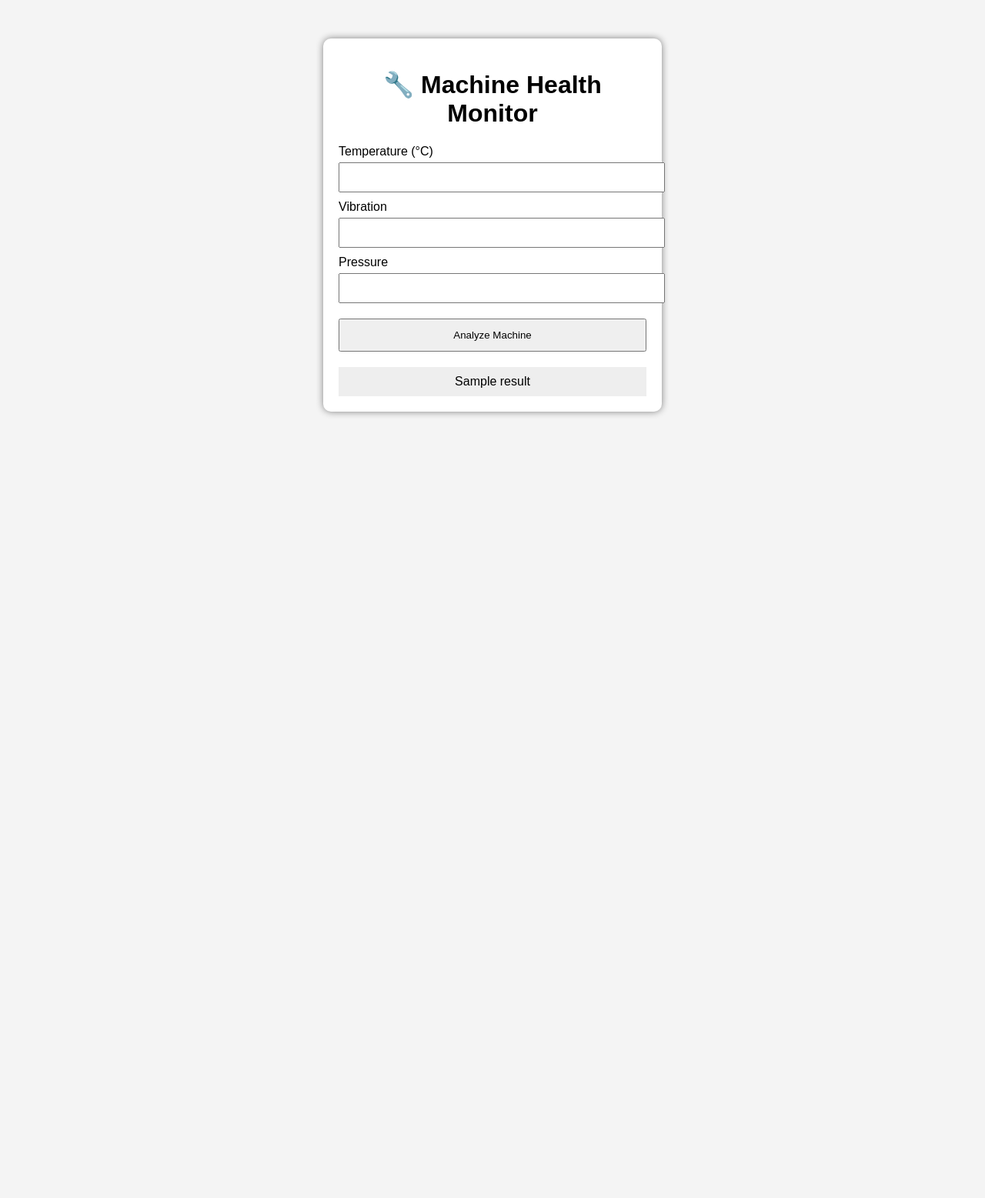
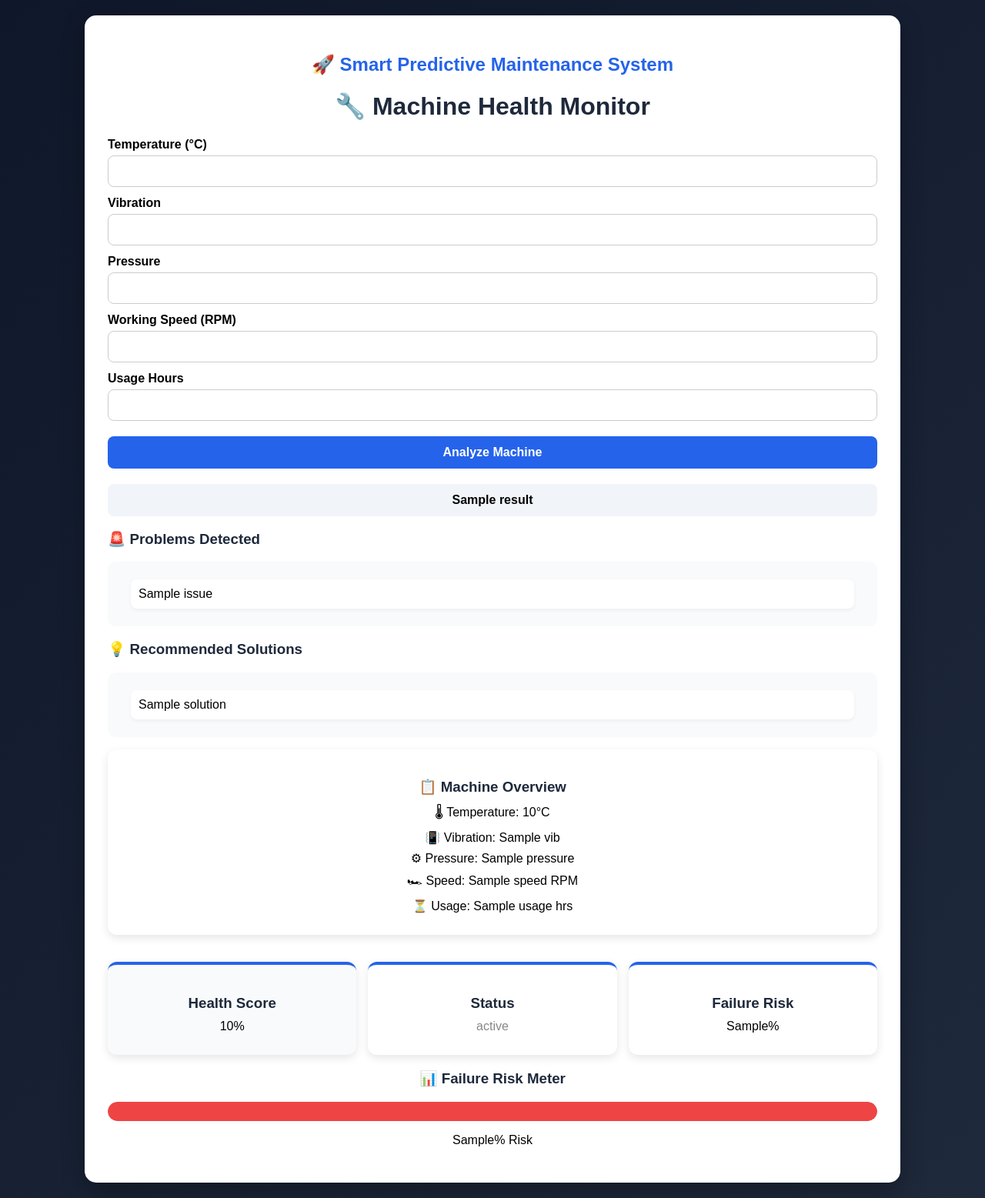
Before and after one commit to ChayaBL/machine-health-monitor, a Flask app: template templates/index.html in a window 1280 px wide. Shown: the whole page at 77% size. Before the commit the page ends 541 px from the top, so only its background shows below. Run offline with Flask 3, Linux system fonts and the light colour scheme; the template is opened without the code that fills it: most values are stand-ins (such as "Sample title", 1, 10 or a date in 2020).

Commit message:
changing some feature

```diff
--- a/app.py
+++ b/app.py
@@ -4,7 +4,7 @@ app = Flask(__name__)
 
 @app.route("/")
 def home():
-    return "<h1>Hello Chaya! 🚀</h1>"
+    return render_template("index.html")
 
 @app.route("/analyze", methods=["POST"])
 def analyze():
@@ -12,24 +12,96 @@ def analyze():
     temp = int(request.form["temp"])
     vib = int(request.form["vib"])
     pressure = int(request.form["pressure"])
+    speed = int(request.form["speed"])
+    usage = int(request.form["usage"])
+
+    health_score = 100
+
+    if temp > 80:
+        health_score -= 20
+
+    if vib > 7:
+        health_score -= 20
+
+    if pressure > 80:
+        health_score -= 20
+
+    if speed > 1500:
+        health_score -= 20
+
+    if usage > 12:
+        health_score -= 20
+
 
     issues = []
+    solutions = []
 
     if temp > 80:
-        issues.append("High Temperature")
+        issues.append("🔥 High Temperature")
+        solutions.append("❄ Check cooling system")
 
     if vib > 7:
-        issues.append("High Vibration")
+        issues.append("📳 High Vibration")
+        solutions.append("🔩 Tighten loose parts")
 
     if pressure > 80:
-        issues.append("High Pressure")
+        issues.append("⚙ High Pressure")
+        solutions.append("🛠 Release pressure safely")
+
+    if speed > 1500:
+        issues.append("🏎 High Speed")
+        solutions.append("⬇ Reduce machine speed")
+
+    if usage > 12:
+        issues.append("⏳ Over Usage")
+        solutions.append("☕ Give machine rest time")
 
     if issues:
-        result = "🚨 Machine in Danger! " + ", ".join(issues)
+        result = "🚨 Machine in Danger!"
     else:
         result = "✅ Machine is Healthy"
 
-    return render_template("index.html", result=result)
+    if health_score >= 80:
+        status = "🟢 Healthy"
+        color = "green"
+
+    elif health_score >= 50:
+        status = "🟡 Warning"
+        color = "orange"
+
+    else:
+        status = "🔴 Critical"
+        color = "red"
+
+    if health_score >= 80:
+        message = "Machine operating normally."
+
+    elif health_score >= 50:
+        message = "Maintenance recommended soon."
+
+    else:
+        message = "Immediate maintenance required!"
+
+    failure_risk = 100 - health_score
+
+
+    return render_template(
+    "index.html",
+    result=result,
+    health_score=health_score,
+    status=status,
+    color=color,
+    issues=issues,
+    solutions=solutions,
+    failure_risk=failure_risk,
+    message=message,
+
+    temp=temp,
+    vib=vib,
+    pressure=pressure,
+    speed=speed,
+    usage=usage
+)
 
 if __name__ == "__main__":
     app.run(debug=True)
--- a/static/style.css
+++ b/static/style.css
@@ -1,42 +1,150 @@
 body{
     font-family: Arial, sans-serif;
-    background:#f4f4f4;
+    background: linear-gradient(135deg, #0f172a, #1e293b);
+    min-height: 100vh;
+    margin: 0;
+    padding: 20px;
 }
 
 .container{
-    width:400px;
-    margin:50px auto;
-    background:white;
-    padding:20px;
-    border-radius:10px;
-    box-shadow:0 0 10px gray;
+    max-width: 1000px;
+    margin: auto;
+    background: white;
+    padding: 30px;
+    border-radius: 15px;
+    box-shadow: 0 10px 30px rgba(0,0,0,0.3);
 }
 
 h1{
+    text-align: center;
+    color: #1e293b;
+}
+
+h2{
+    text-align: center;
+    color: #2563eb;
+}
+
+label{
+    display: block;
+    margin-top: 12px;
+    font-weight: bold;
+}
+
+input{
+    width: 100%;
+    padding: 12px;
+    margin-top: 5px;
+    border: 1px solid #ccc;
+    border-radius: 8px;
+    box-sizing: border-box;
+}
+
+button{
+    width: 100%;
+    padding: 12px;
+    margin-top: 20px;
+    border: none;
+    border-radius: 8px;
+    background: #2563eb;
+    color: white;
+    font-size: 16px;
+    font-weight: bold;
+    cursor: pointer;
+}
+
+
+
+.result{
+    margin-top: 20px;
+    padding: 12px;
+    border-radius: 8px;
+    background: #f1f5f9;
+    text-align: center;
+    font-weight: bold;
+}
+
+.dashboard{
+    display: flex;
+    gap: 15px;
+    margin-top: 20px;
+    flex-wrap: wrap;
+}
+
+.card{
+    flex: 1;
+    min-width: 180px;
+    background: white;
+    padding: 20px;
+    border-radius: 12px;
+    text-align: center;
+    box-shadow: 0 4px 12px rgba(0,0,0,0.1);
+    margin-top: 15px;
+}
+
+.card h3{
+    margin-bottom: 10px;
+    color: #1e293b;
+}
+
+.card p{
+    margin:8px 0;
+}
+
+ul{
+    background: #f8fafc;
+    padding: 15px 30px;
+    border-radius: 10px;
+}
+
+li{
+    margin: 8px 0;
+}
+.progress-section{
+    margin-top:20px;
     text-align:center;
 }
 
-label{
-    display:block;
-    margin-top:10px;
+.progress-bar{
+    width:100%;
+    height:25px;
+    background:#e5e7eb;
+    border-radius:20px;
+    overflow:hidden;
 }
 
-input{
-    width:100%;
-    padding:10px;
-    margin-top:5px;
+.progress-fill{
+    height:100%;
+    background:#ef4444;
+    border-radius:20px;
 }
 
-button{
-    width:100%;
-    padding:12px;
-    margin-top:20px;
-    cursor:pointer;
+h3{
+    color:#1e293b;
 }
 
-.result{
-    margin-top:20px;
+ul{
+    list-style:none;
+}
+
+li{
+    background:white;
+    margin:8px 0;
     padding:10px;
-    background:#eee;
-    text-align:center;
+    border-radius:8px;
+    box-shadow:0 2px 5px rgba(0,0,0,0.05);
 }
+button{
+    transition: 0.3s;
+}
+
+button:hover{
+    background:#1d4ed8;
+    transform: translateY(-2px);
+}
+.dashboard .card{
+    border-top: 4px solid #2563eb;
+}
+.card:first-of-type{
+    background:#f8fafc;
+}
--- a/templates/index.html
+++ b/templates/index.html
@@ -8,6 +8,7 @@
 
 <div class="container">
 
+    <h2>🚀 Smart Predictive Maintenance System</h2>
     <h1>🔧 Machine Health Monitor</h1>
 
     <form action="/analyze" method="POST">
@@ -21,6 +22,12 @@
         <label>Pressure</label>
         <input type="number" name="pressure" required>
 
+        <label>Working Speed (RPM)</label>
+        <input type="number" name="speed" required>
+
+        <label>Usage Hours</label>
+        <input type="number" name="usage" required>
+
         <button type="submit">Analyze Machine</button>
 
     </form>
@@ -30,8 +37,87 @@
             {{ result }}
         </div>
     {% endif %}
+    {% if issues %}
 
-</div>
+    <h3>🚨 Problems Detected</h3>
+    <ul>
+        {% for issue in issues %}
+            <li>{{ issue }}</li>
+        {% endfor %}
+    </ul>
 
+    <h3>💡 Recommended Solutions</h3>
+    <ul>
+        {% for solution in solutions %}
+            <li>{{ solution }}</li>
+        {% endfor %}
+    </ul>
+
+    {% endif %}
+    {% if health_score is not none %}
+    <div class="card">
+        <h3>📋 Machine Overview</h3>
+
+        <p>🌡 Temperature: {{ temp }}°C</p>
+        <p>📳 Vibration: {{ vib }}</p>
+        <p>⚙ Pressure: {{ pressure }}</p>
+        <p>🏎 Speed: {{ speed }} RPM</p>
+        <p>⏳ Usage: {{ usage }} hrs</p>
+    </div>
+    {% endif %}
+
+    {% if health_score is not none %}
+    <div class="dashboard">
+
+        <div class="card">
+            <h3>Health Score</h3>
+            <p>{{ health_score }}%</p>
+        </div>
+
+        <div class="card">
+            <h3>Status</h3>
+            <p style="color:{{ color }}">
+                {{ status }}
+            </p>
+        </div>
+
+        <div class="card">
+            <h3>Failure Risk</h3>
+            <p>{{ failure_risk }}%</p>
+        </div>
+
+    </div>
+    {% endif %}
+
+
+
+    {% if health_score is not none %}
+    <div class="progress-section">
+        <h3>📊 Failure Risk Meter</h3>
+
+        <div class="progress-bar">
+            <div class="progress-fill"
+                style="width: {{ failure_risk }}%;">
+            </div>
+        </div>
+
+        <p>{{ failure_risk }}% Risk</p>
+    </div>
+    {% endif %}
+
+
+    {% if message %}
+    <div class="result">
+        <strong>{{ message }}</strong>
+    </div>
+    {% endif %}
+
+    </div>
+
+{% if status == "🔴 Critical" %}
+<script>
+alert("🚨 CRITICAL MACHINE CONDITION!");
+</script>
+{% endif %}
 </body>
 </html>
```
